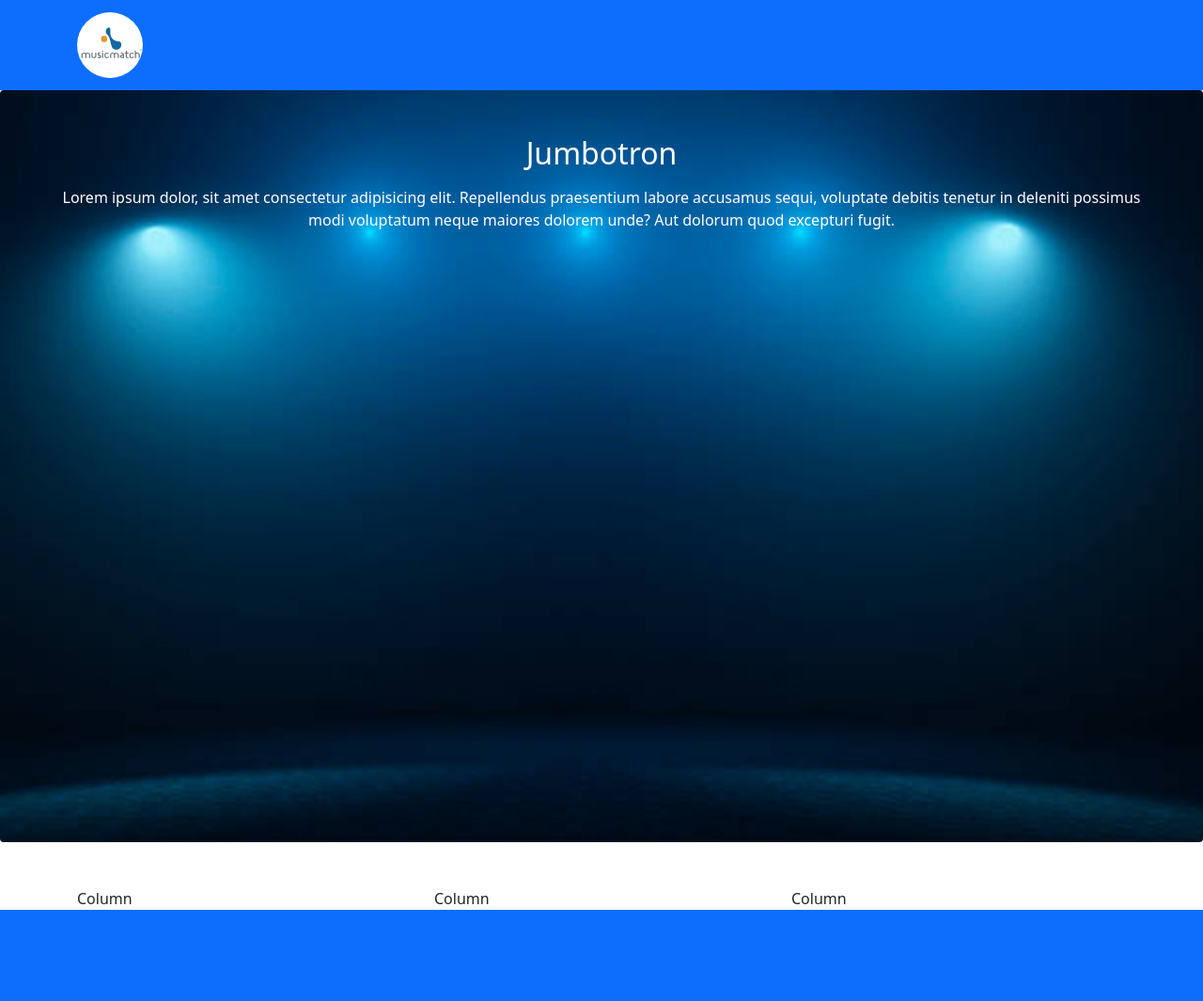
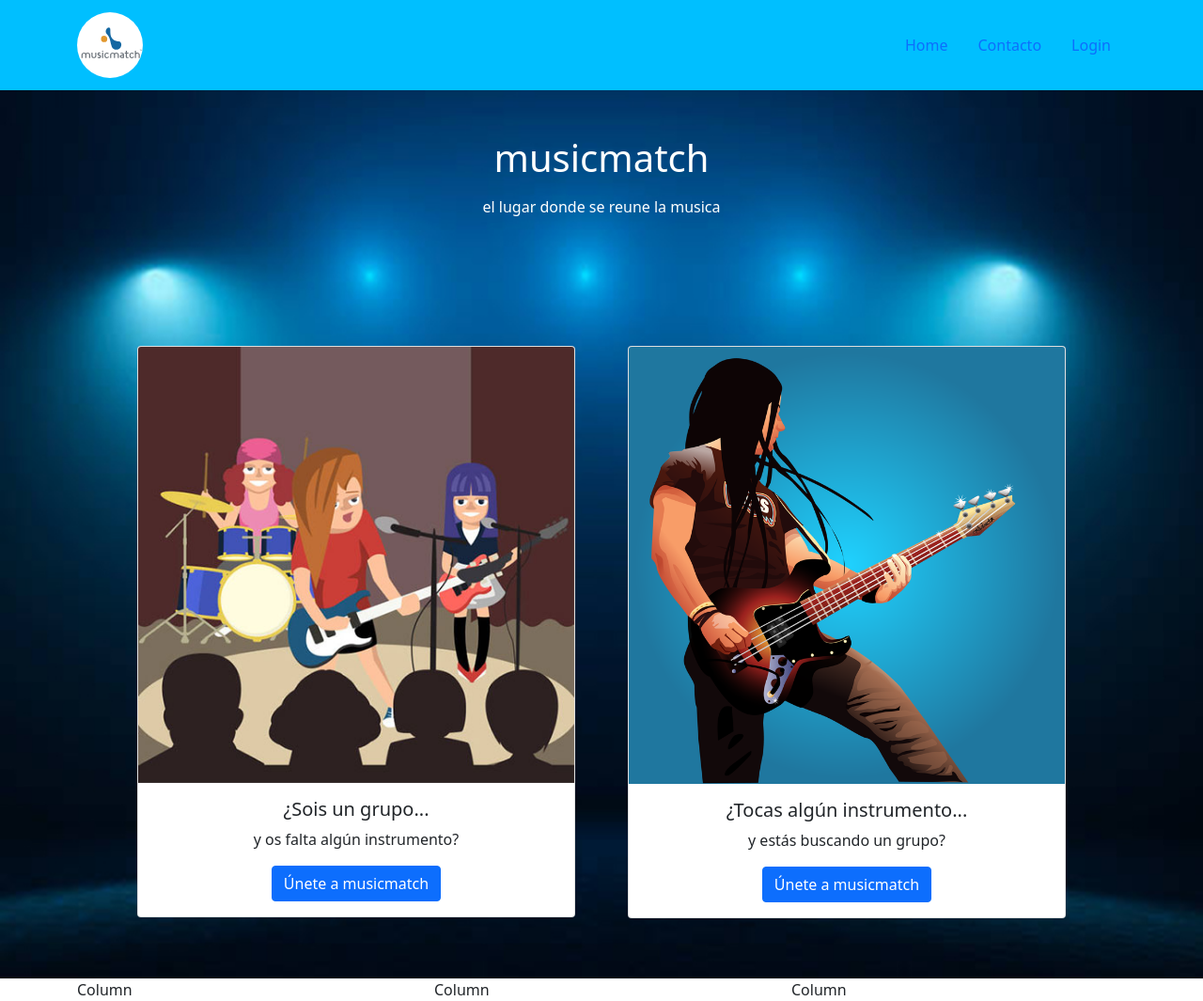
Before and after one commit to ricardoalaparato/musicmatch, a PHP site: page /musicmatch/ in a window 1280 px wide. Shown: the whole page at 94% size. Before the commit the page ends 968 px from the top, so only its background shows below. Run offline with PHP 8.4, Linux system fonts and the light colour scheme.

Commit message:
view del home acabado

```diff
--- a/componentes/header/view.php
+++ b/componentes/header/view.php
@@ -1,6 +1,6 @@
 <header>
 
-    <nav class="navbar bg-primary" data-bs-theme="dark">
+    <nav class="navbar" style="background-color: #00bfff;">
         <div class="container">
             <a class="navbar-brand" href="#">
             <img src="img/logos/musicmatch.svg" alt="Logo" width="70" height="70" class="d-inline-block rounded-circle"></a>
--- a/componentes/home/view.php
+++ b/componentes/home/view.php
@@ -1,34 +1,32 @@
-<body>
+<section class="container-fluid" style="background-image: url('http://localhost/musicmatch/img/frontpage/fondoazul.jpg'); height: auto; background-size: 100% 100%; background-repeat: no-repeat;">
+  <div class="container">
 
-  <!-- Background image -->
-<!-- <div
-  class="bg-image"
-  style="
-    background-image: url('http://localhost/musicmatch/img/frontpage/fondoazul.jpg');
-    height: 100vh;
-    background-position: center;
-    background-repeat: no-repeat;
-    background-size: cover;
-  ">
-</div> -->
+    <div class="row text-center text-white p-5">
+      <h1>musicmatch</h1>
+      <p class="p-2">el lugar donde se reune la musica</p>
+    </div>
 
-<!-- Jumbotron -->
-<div
-  class="bg-image p-5 text-center shadow-1-strong rounded mb-5 text-white"
-  style="background-image: url('http://localhost/musicmatch/img/frontpage/fondoazul.jpg');
-    height: 100vh;
-    background-position: center;
-    background-repeat: no-repeat;
-    background-size: cover;"
->
-  <h1 class="mb-3 h2">Jumbotron</h1>
-
-  <p>
-    Lorem ipsum dolor, sit amet consectetur adipisicing elit. Repellendus praesentium
-    labore accusamus sequi, voluptate debitis tenetur in deleniti possimus modi voluptatum
-    neque maiores dolorem unde? Aut dolorum quod excepturi fugit.
-  </p>
-</div>
-<!-- Jumbotron -->
-
-</body>
+    <div class="row p-5">
+      <div class="col m-3">
+        <div class="card text-center" >
+          <img src="img\frontpage\grupow.jpg" class="card-img-top" alt="...">
+          <div class="card-body">
+            <h5 class="card-title">¿Sois un grupo...</h5>
+            <p class="card-text">y os falta algún instrumento?</p>
+            <a href="#" class="btn btn-primary">Únete a musicmatch</a>
+          </div>
+        </div>
+      </div>
+      <div class="col m-3">
+        <div class="card text-center">
+          <img src="img\frontpage\bajista.png" class="card-img-top" alt="...">
+          <div class="card-body">
+            <h5 class="card-title">¿Tocas algún instrumento...</h5>
+            <p class="card-text">y estás buscando un grupo?</p>
+            <a href="#" class="btn btn-primary">Únete a musicmatch</a>
+          </div>
+        </div>
+      </div>
+    </div>
+  </div>
+</section>
--- a/index.php
+++ b/index.php
@@ -9,7 +9,7 @@
         <meta charset="utf-8">
         <base href="/musicmatch/">
         <!-- <link href="img/favicon-32x32.png" rel="icon"> TODO-->
-        <link href="vendor/twbs/bootstrap/dist/css/bootstrap.min.css" rel="stylesheet" > <!-- BOOTSTRAP 5.3.2. -->
+        <link href="vendor/twbs/bootstrap/dist/css/bootstrap.min.css" rel="stylesheet" > <!--BOOTSTRAP 5.3.2. -->
 
 
     </head>
@@ -21,6 +21,6 @@
 
             <?php include 'componentes/footer/footer.php';		// Pie ?>
         </div>
-        <script src="C:\laragon\www\musicmatch\vendor\twbs\bootstrap\dist\js\bootstrap.bundle.min.js"> </script> <!-- script de bootstrap -->
+        <script src="C:\laragon\www\musicmatch\vendor\twbs\bootstrap\dist\js\bootstrap.min.js"> </script> <!--script de bootstrap -->
     </body>
 </html>
```
Also changed, not shown: img/frontpage/bajista.png (added), img/frontpage/grupo.jpg (added), img/frontpage/grupow.jpg (added), img/frontpage/losmaizitos.jpg, img/frontpage/losmaizitosw.jpg (added).
